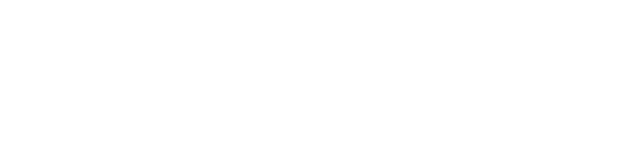
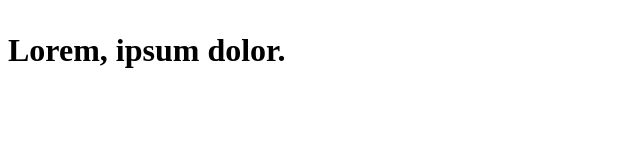
Before and after one commit to ilyahancharik/one, a plain HTML site: page index.html in a window 1280 px wide. Shown: the whole page, without its empty margins (0-640 px from the left). Drawn offline with Linux system fonts and the light colour scheme.

Commit message:
added header and p tag

```diff
--- a/index.html
+++ b/index.html
@@ -7,6 +7,8 @@
     <title>Document</title>
 </head>
 <body>
-
+    <h1>
+        <p>Lorem, ipsum dolor.</p>
+    </h1>
 </body>
 </html>
```
